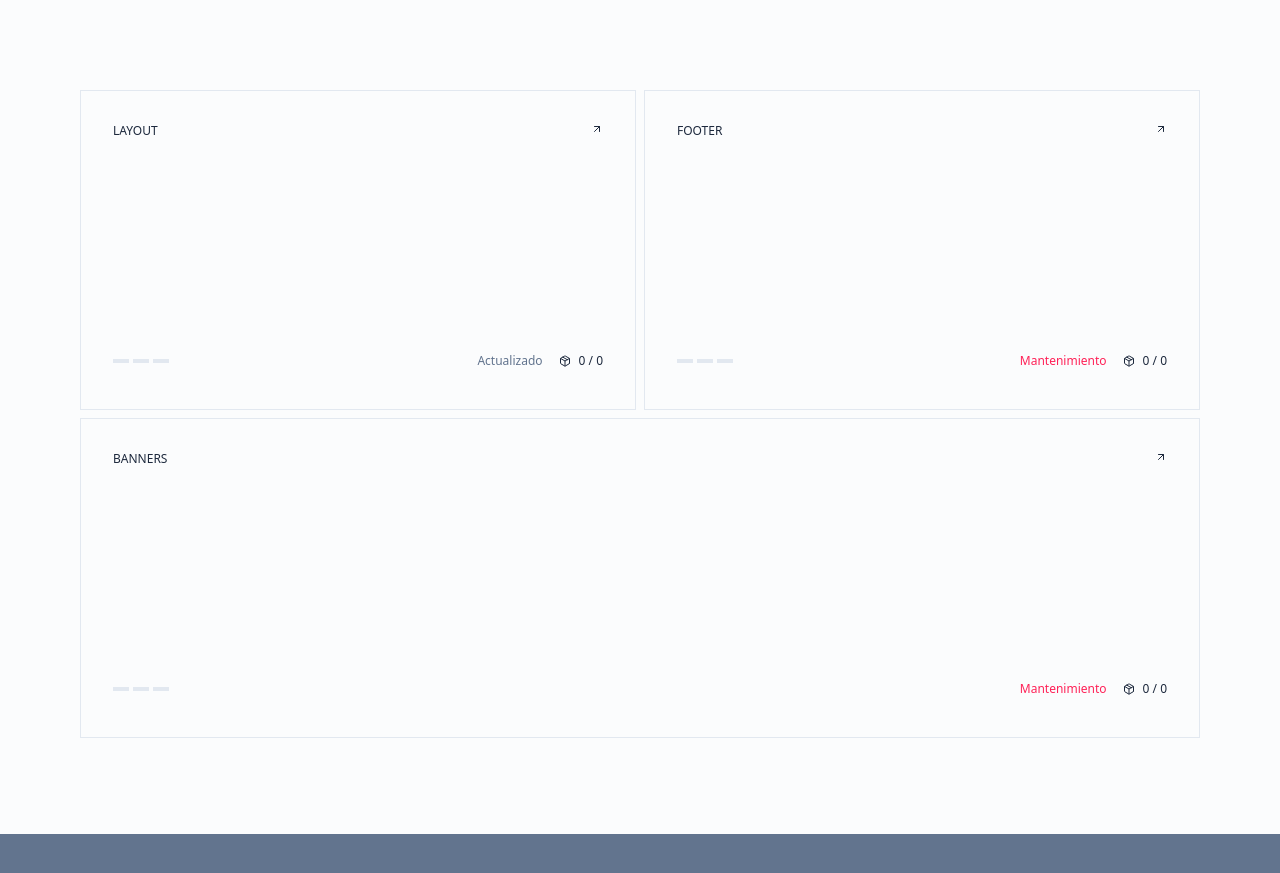
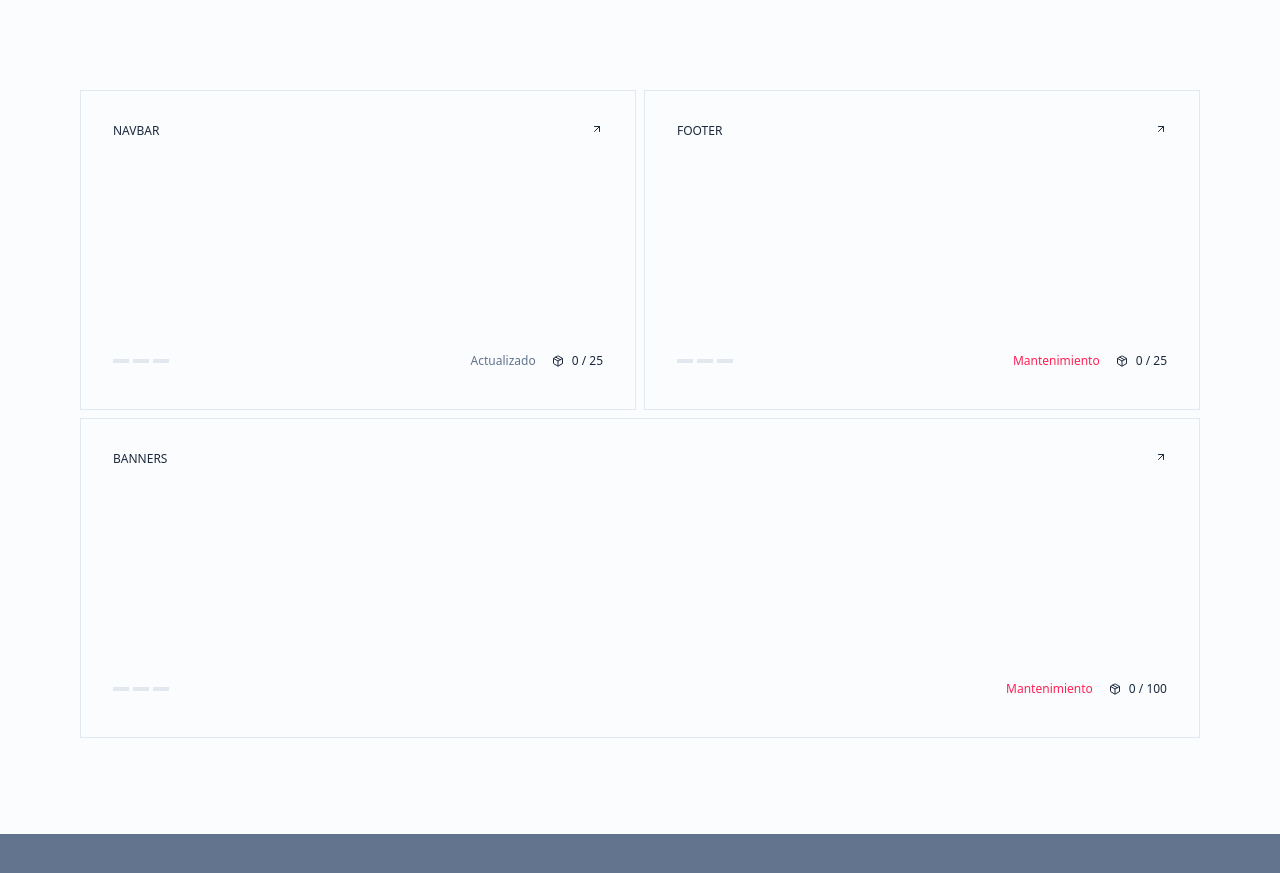
Before and after one commit to Dempserayo/DempserayoWEB, a Next.js app: page / in a window 1280 px wide. Shown: the part 960-1833 px from the top of the page. Built offline with nearby package versions, Linux system fonts and the light colour scheme.

Commit message:
Update ViewComponents to rename 'Layout' to 'Navbar' and adjust status indicators to reflect new values; modify button cursor style in ViewDownload for better user feedback.

```diff
--- a/app/components/common/viewComponents/index.tsx
+++ b/app/components/common/viewComponents/index.tsx
@@ -4,14 +4,14 @@ import { FiArrowUpRight, FiPackage } from "react-icons/fi";
 export default function ViewComponents() {
     return(
       <>
-      <section className="w-full h-auto flex flex-col justify-center items-center gap-2 p-10 sm:p-20">
+        <section className="w-full h-auto flex flex-col justify-center items-center gap-2 p-10 sm:p-20">
         {/* Basico 1 */}
         <section className="w-full max-w-7xl h-auto font-thin text-xs flex flex-col sm:flex-row gap-2">
                 <>
                     <section className="w-full h-auto flex flex-row gap-2">
                         <Link href='/view/component' className="group w-full h-80 flex flex-col bg-transparent border border-slate-200 p-8 cursor-pointer hover:bg-rose-200/50 hover:border-rose-500 hover:text-rose-500 transition-all duration-500">
                             <span className="w-full flex flex-row justify-between">
-                                <p className="uppercase">Layout</p>
+                                <p className="uppercase">Navbar</p>
                                 <FiArrowUpRight />
                             </span>
                             <div className="w-full h-full flex flex-col justify-between">
@@ -28,7 +28,7 @@ export default function ViewComponents() {
                                         <p className="text-slate-500 p-2">Actualizado</p>
                                         <p className="flex flex-row gap-2 items-center justify-center">
                                             <FiPackage />
-                                            0 / 0
+                                            0 / 25
                                         </p>
                                     </span>
                                 </div>
@@ -57,7 +57,7 @@ export default function ViewComponents() {
                                         <p className="text-rose-500 p-2">Mantenimiento</p>
                                         <p className="flex flex-row gap-2 items-center justify-center">
                                             <FiPackage />
-                                            0 / 0
+                                            0 / 25
                                         </p>
                                     </span>
                                 </div>
@@ -90,7 +90,7 @@ export default function ViewComponents() {
                                         <p className="text-rose-500 p-2">Mantenimiento</p>
                                         <p className="flex flex-row gap-2 items-center justify-center">
                                             <FiPackage />
-                                            0 / 0
+                                            0 / 100
                                         </p>
                                     </span>
                                 </div>
@@ -99,7 +99,7 @@ export default function ViewComponents() {
                     </section>
                 </>
             </section>
-      </section>
+        </section>
       </>
     )
 }
--- a/app/components/common/viewDownload/index.tsx
+++ b/app/components/common/viewDownload/index.tsx
@@ -20,7 +20,7 @@ export default function ViewDownload() {
 
                     <button
                         onClick={() => { navigator.clipboard.writeText("npm i dempserayo-ui");}}
-                        className="bg-slate-800/50 text-slate-500 border border-slate-500 hover:border-rose-500 hover:bg-rose-200/50 hover:text-rose-500  w-20 h-20 hidden sm:flex justify-center items-center transition-all duration-500 group cursor-pointer"
+                        className="bg-slate-800/50 text-slate-500 border border-slate-500 hover:border-rose-500 hover:bg-rose-200/50 hover:text-rose-500  w-20 h-20 hidden sm:flex justify-center items-center transition-all duration-500 group cursor-not-allowed"
                         title="Copy to clipboard"
                     >
                         <FiCopy />
```
